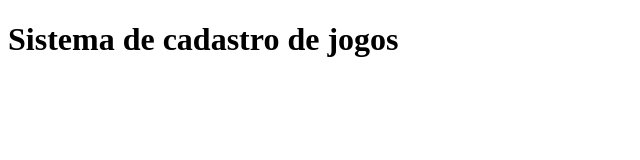
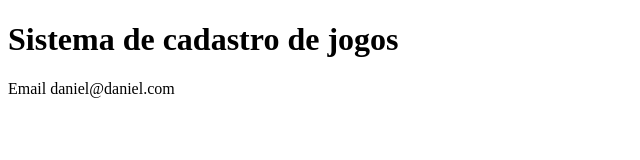
Before and after one commit to DanielGarciaDomingues/Aprendendo-mais-github, a plain HTML site: page index.html in a window 1280 px wide. Shown: the whole page, without its empty margins (0-640 px from the left). Drawn offline with Linux system fonts and the light colour scheme.

Commit message:
atualizando html com email pessoal

```diff
--- a/index.html
+++ b/index.html
@@ -8,6 +8,8 @@
 </head>
 <body>
     <h1>Sistema de cadastro de jogos</h1>
+    <p>Email daniel@daniel.com </p>
     <script src="app.js"></script>
+
 </body>
 </html>
```
